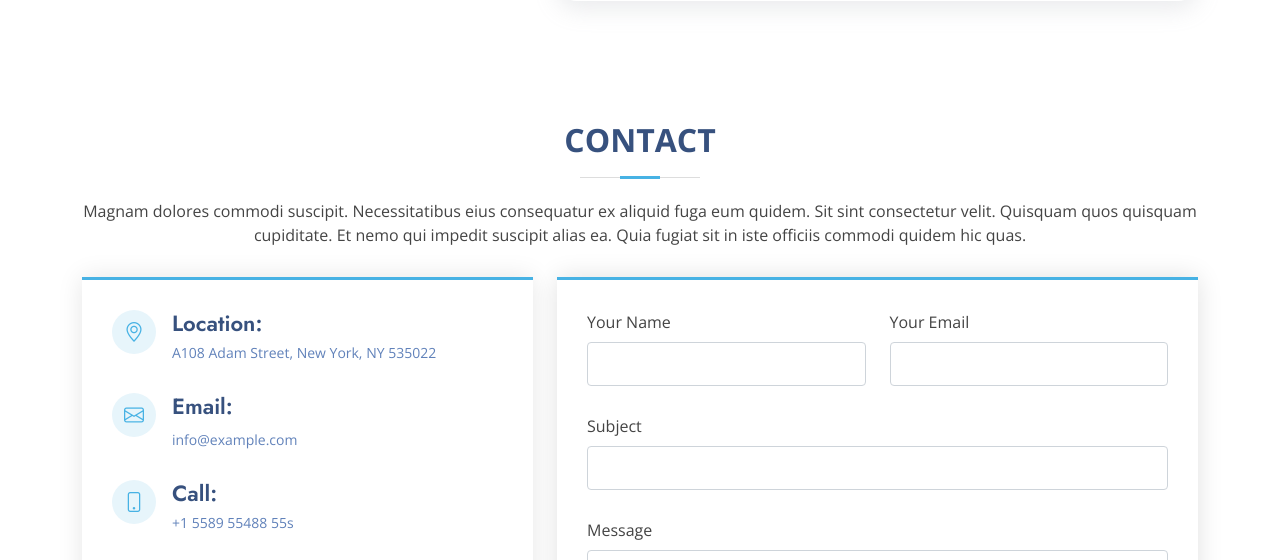
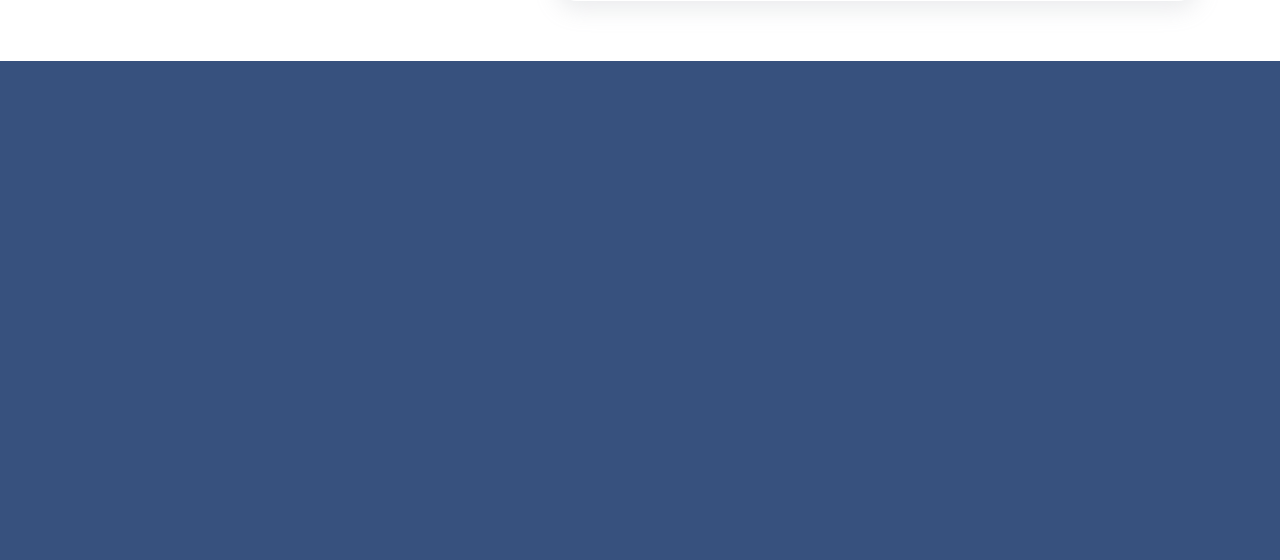
Before and after one commit to achmadtaufiqhidayat/Project-GUI, a Flask app: page / in a window 1280 px wide. Shown: the part 1397-1957 px from the top of the page. Run offline with Flask 2, Linux system fonts and the light colour scheme; a user stored in the database is signed in; some libraries are stand-ins or nearby versions.

```diff
--- a/static/css/style.css
+++ b/static/css/style.css
@@ -1590,3 +1590,28 @@ section {
     padding-top: 4px;
   }
 }
+
+
+#about {
+  width: 100%;
+  height: 80vh;
+  background: #37517e;
+}
+
+#about .container {
+  padding-top: 72px;
+}
+
+#about h1 {
+  margin: 0 0 10px 0;
+  font-size: 48px;
+  font-weight: 700;
+  line-height: 56px;
+  color: #fff;
+}
+
+#about h2 {
+  color: rgba(255, 255, 255, 0.6);
+  margin-bottom: 50px;
+  font-size: 24px;
+}
--- a/templates/index.html
+++ b/templates/index.html
@@ -330,6 +330,28 @@
     </section>End Pricing Section -->
 
 
+     <!-- ======= Hasil Gambar ======= -->
+  <section id="about" class="d-flex align-items-center">
+    <div class="container">
+
+      <div class="row">
+        <div class="col-lg-6 d-flex flex-column justify-content-center pt-4 pt-lg-0 order-2 order-lg-1">
+
+
+          <div class="d-flex justify-content-center justify-content-lg-start">
+
+
+          </div>
+        </div>
+        <div class="col-lg-6 order-1 order-lg-2 hero-img">
+
+        </div>
+      </div>
+    </div>
+
+  </section><!-- Hasil Gambar -->
+
+
 
     <!-- ======= Contact Section ======= -->
     <section id="contact" class="contact">
```
Also changed, not shown: static/css/iofrm-style.css (+7 -5 lines), static/images/background_log.jpg (added).
